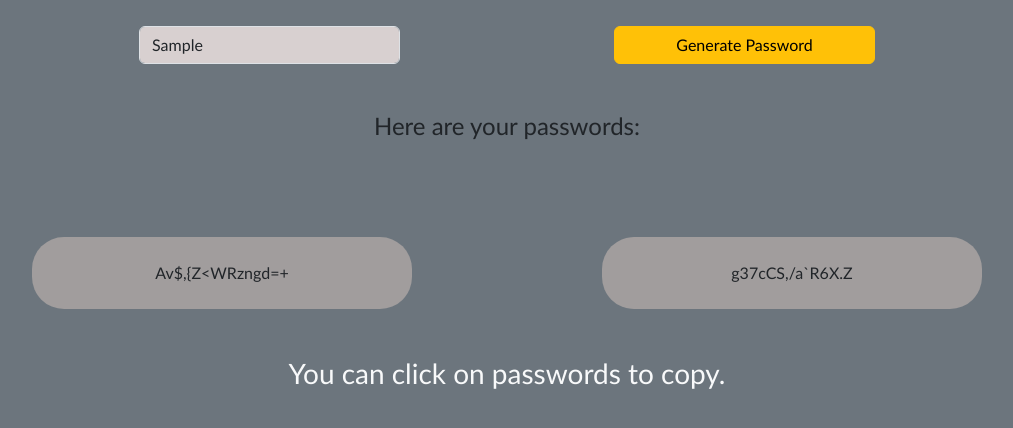
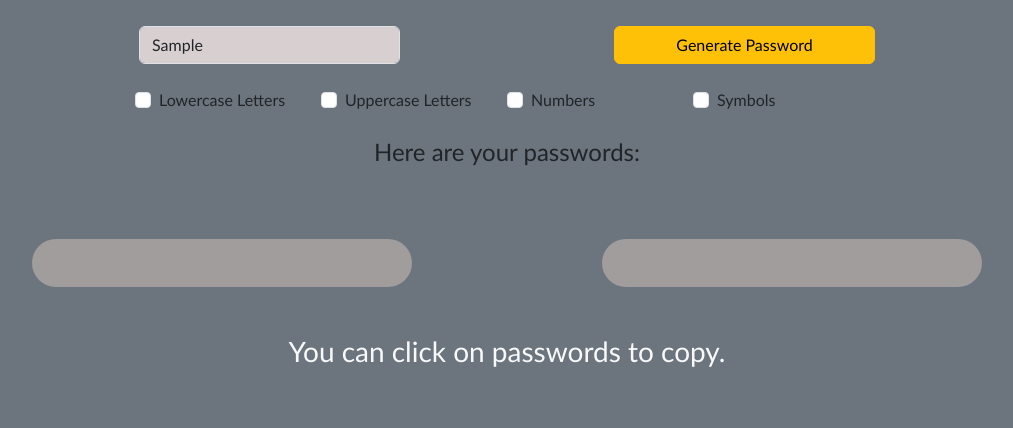
Before and after one commit to KTrordu/password-generator-2, a plain HTML site: page index.html in a window 1280 px wide. Both pictures are taken after typing "Sample" into the empty fields and a click on the button "Generate Password". Shown: the part 214-642 px from the top of the page, without its empty margins (133-1146 px from the left). Drawn offline with nearby package versions, Linux system fonts and the light colour scheme.

Commit message:
added the functionality to select parameters for password

```diff
--- a/index.html
+++ b/index.html
@@ -49,9 +49,56 @@
         </div>
         <div class="col-md-2 col-0"></div>
       </div>
-      <h4 class="text-center mt-4 mt-md-5 mb-4 mb-md-5">
-        Here are your passwords:
-      </h4>
+      <div class="container-fluid mt-4">
+        <div class="row">
+          <div class="col-sm-2"></div>
+          <div class="col-6 col-sm-2 form-check">
+            <input
+              class="form-check-input"
+              type="checkbox"
+              id="inlineCheckbox1"
+              value="option1"
+            />
+            <label class="form-check-label" for="inlineCheckbox1"
+              >Lowercase Letters</label
+            >
+          </div>
+          <div class="col-6 col-sm-2 form-check">
+            <input
+              class="form-check-input"
+              type="checkbox"
+              id="inlineCheckbox2"
+              value="option2"
+            />
+            <label class="form-check-label" for="inlineCheckbox2"
+              >Uppercase Letters</label
+            >
+          </div>
+          <div class="col-6 col-sm-2 form-check">
+            <input
+              class="form-check-input"
+              type="checkbox"
+              id="inlineCheckbox3"
+              value="option3"
+            />
+            <label class="form-check-label" for="inlineCheckbox3"
+              >Numbers</label
+            >
+          </div>
+          <div class="col-6 col-sm-2 form-check">
+            <input
+              class="form-check-input"
+              type="checkbox"
+              id="inlineCheckbox4"
+              value="option4"
+            />
+            <label class="form-check-label" for="inlineCheckbox4"
+              >Symbols</label
+            >
+          </div>
+        </div>
+      </div>
+      <h4 class="text-center mt-4 mb-4">Here are your passwords:</h4>
       <div class="row">
         <div class="col-md-1 col-0"></div>
         <div
--- a/js/index.js
+++ b/js/index.js
@@ -9,12 +9,37 @@ $(document).ready(function () {
 
   const defaultPasswordLength = 15;
 
+  function generatePasswordElements() {
+    const isLowerCase = $("#inlineCheckbox1").is(":checked");
+    const isUpperCase = $("#inlineCheckbox2").is(":checked");
+    const isNumbers = $("#inlineCheckbox3").is(":checked");
+    const isSymbols = $("#inlineCheckbox4").is(":checked");
+
+    const passwordElements = [];
+
+    for (let i = 0; i < characters.length; i++) {
+        if (!isUpperCase && i >= 0 && i <= 25)
+            continue;
+        if (!isLowerCase && i >= 26 && i <= 51)
+            continue;
+        if (!isNumbers && i >= 52 && i <= 61)
+            continue;
+        if (!isSymbols && i >= 62 && i <= 90)
+            continue;
+
+        passwordElements.push(characters[i]);
+    }
+
+    return passwordElements;
+  }
+
   function generatePassword(passwordLength) {
     const passwordArray = [];
+    const passwordElements = generatePasswordElements();
 
     for (let i = 0; i < passwordLength; i++) {
       passwordArray.push(
-        characters[Math.floor(Math.random() * characters.length)]
+        passwordElements[Math.floor(Math.random() * passwordElements.length)]
       );
     }
 
```
